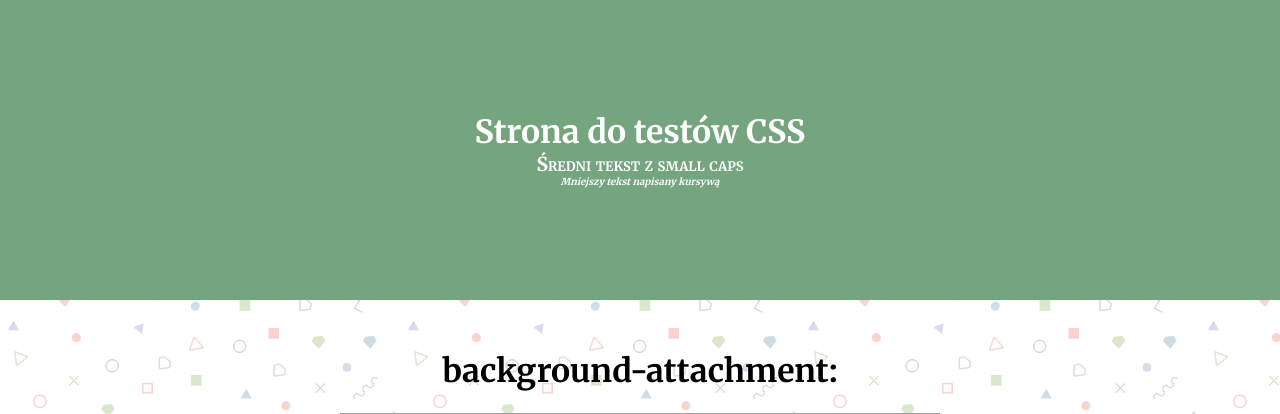
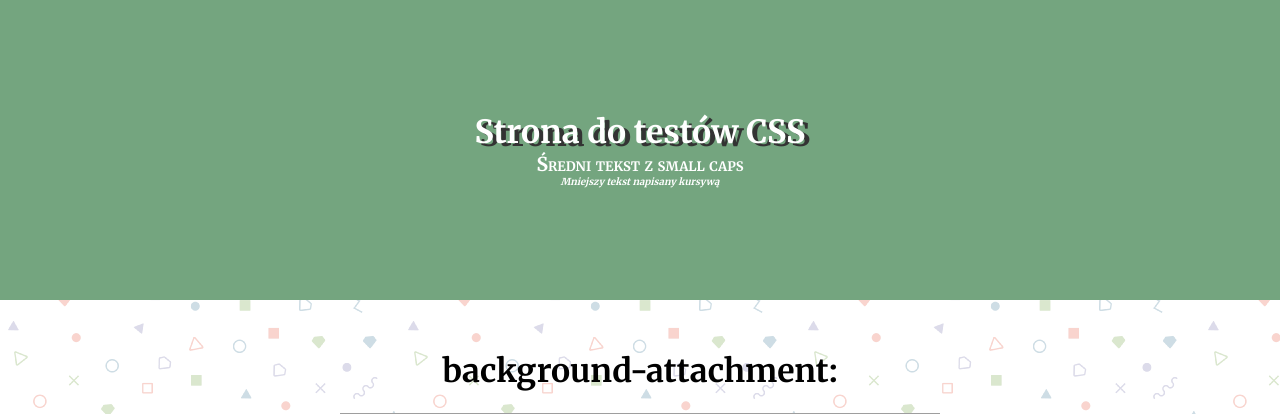
Before and after one commit to wSoltysiak/PSWLab, a PHP site: page /crap-pages/index.html in a window 1280 px wide. Shown: the top 414 px of the page. Run offline with PHP 8.4, Linux system fonts and the light colour scheme; grey boxes are pictures that could not be loaded.

Commit message:
Dodanie text-shadow

```diff
--- a/crap-pages/assets/css/crap-styles.css
+++ b/crap-pages/assets/css/crap-styles.css
@@ -33,6 +33,10 @@ body {
 
 .header-container__text--italic {
     font-style: italic;
+}
+
+.header-container__text--with-shadow {
+    text-shadow: 5px 3px #333333;
 }
 
 .main-container {
--- a/crap-pages/index.html
+++ b/crap-pages/index.html
@@ -14,7 +14,7 @@
 </head>
 <body>
 <div id="header-container">
-    <div class="header-container__text">Strona do testów CSS</div>
+    <div class="header-container__text header-container__text--with-shadow">Strona do testów CSS</div>
     <div class="header-container__text header-container__text--medium header-container__text--small-caps">Średni tekst z small caps</div>
     <div class="header-container__text header-container__text--small header-container__text--italic">Mniejszy tekst napisany kursywą</div>
 </div>
```
